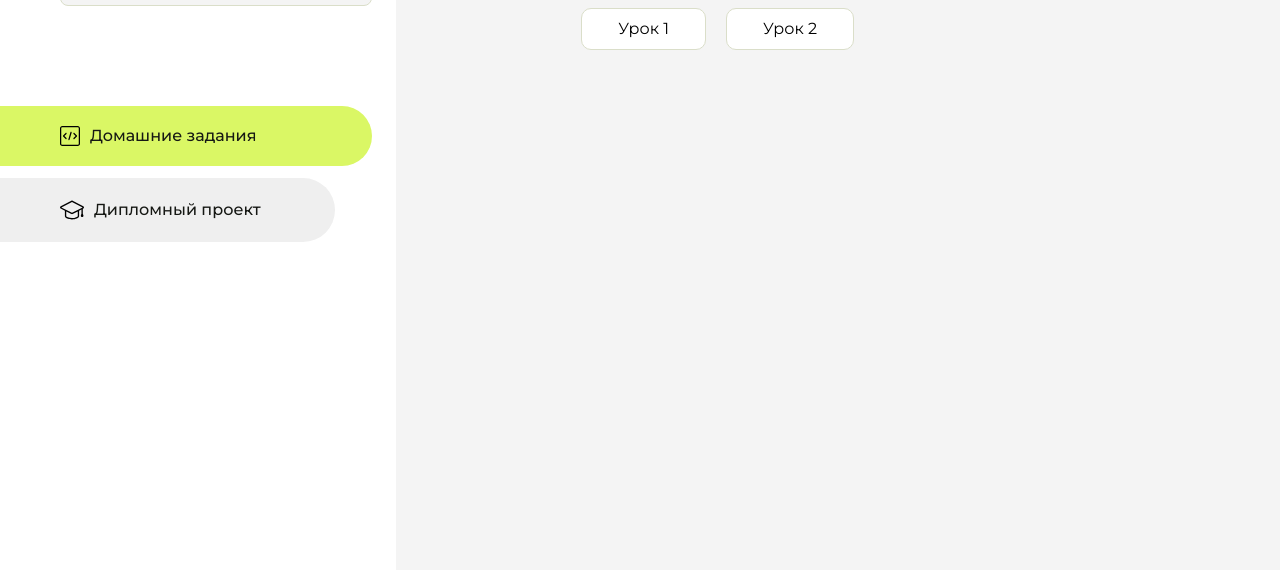
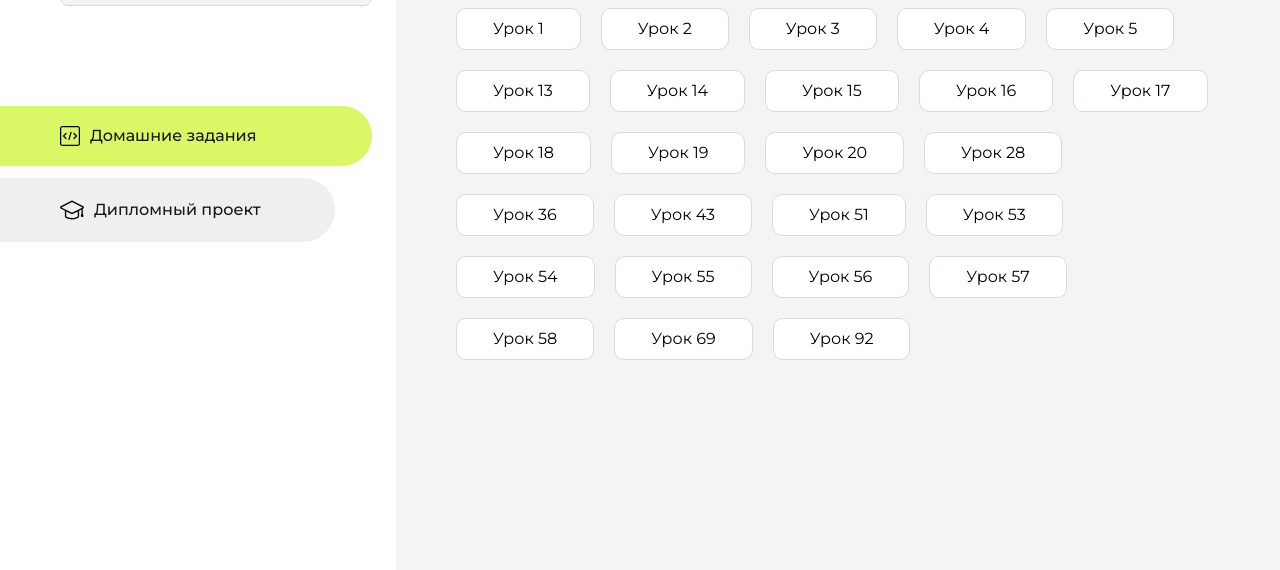
Before and after one commit to KPetrosyants/AROKEN, a plain HTML site: page index.html in a window 1280 px wide. Shown: the part 230-800 px from the top of the page. Drawn offline with Linux system fonts and the light colour scheme.

Commit message:
Add files via upload

```diff
--- a/index.html
+++ b/index.html
@@ -133,6 +133,29 @@
               <li class="content__list-item">
                 <a href="lesson2/index.html">Урок 2</a>
               </li>
+              <li class="content__list-item"><a href="lesson3/index.html">Урок 3</a></li>
+              <li class="content__list-item"><a href="lesson4/index.html">Урок 4</a></li>
+              <li class="content__list-item"><a href="lesson5/index.html">Урок 5</a></li>
+              <li class="content__list-item"><a href="lesson13/index.html">Урок 13</a></li>
+              <li class="content__list-item"><a href="lesson14/index.html">Урок 14</a></li>
+              <li class="content__list-item"><a href="lesson15/index.html">Урок 15</a></li>
+              <li class="content__list-item"><a href="lesson16/index.html">Урок 16</a></li>
+              <li class="content__list-item"><a href="lesson17/index.html">Урок 17</a></li>
+              <li class="content__list-item"><a href="lesson18/index.html">Урок 18</a></li>
+              <li class="content__list-item"><a href="lesson19/index.html">Урок 19</a></li>
+              <li class="content__list-item"><a href="lesson20/index.html">Урок 20</a></li>
+              <li class="content__list-item"><a href="lesson28/index.html">Урок 28</a></li>
+              <li class="content__list-item"><a href="lesson36/index.html">Урок 36</a></li>
+              <li class="content__list-item"><a href="lesson43/index.html">Урок 43</a></li>
+              <li class="content__list-item"><a href="lesson51/index.html">Урок 51</a></li>
+              <li class="content__list-item"><a href="lesson53/index.html">Урок 53</a></li>
+              <li class="content__list-item"><a href="lesson54/index.html">Урок 54</a></li>
+              <li class="content__list-item"><a href="lesson55/index.html">Урок 55</a></li>
+              <li class="content__list-item"><a href="lesson56/index.html">Урок 56</a></li>
+              <li class="content__list-item"><a href="lesson57/index.html">Урок 57</a></li>
+              <li class="content__list-item"><a href="lesson58/index.html">Урок 58</a></li>
+              <li class="content__list-item"><a href="lesson69/index.html">Урок 69</a></li>
+              <li class="content__list-item"><a href="lesson92/index.html">Урок 92</a></li>
             </ul>
           </div>
           <div class="content__block hidden" id="diplomBlock">
```
